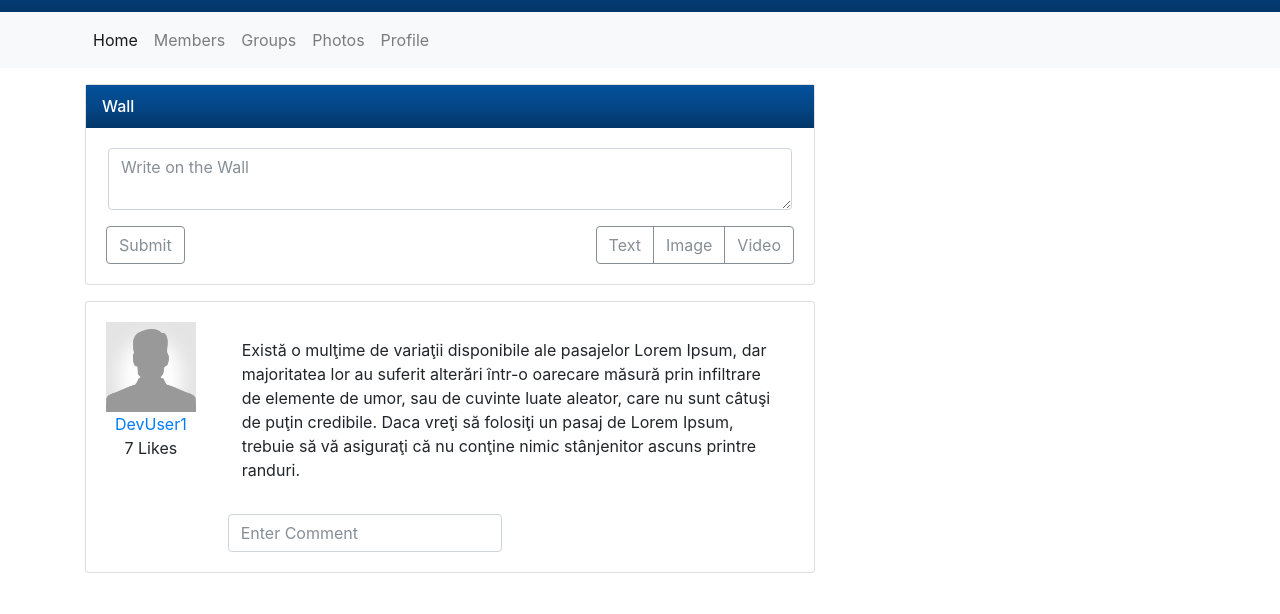
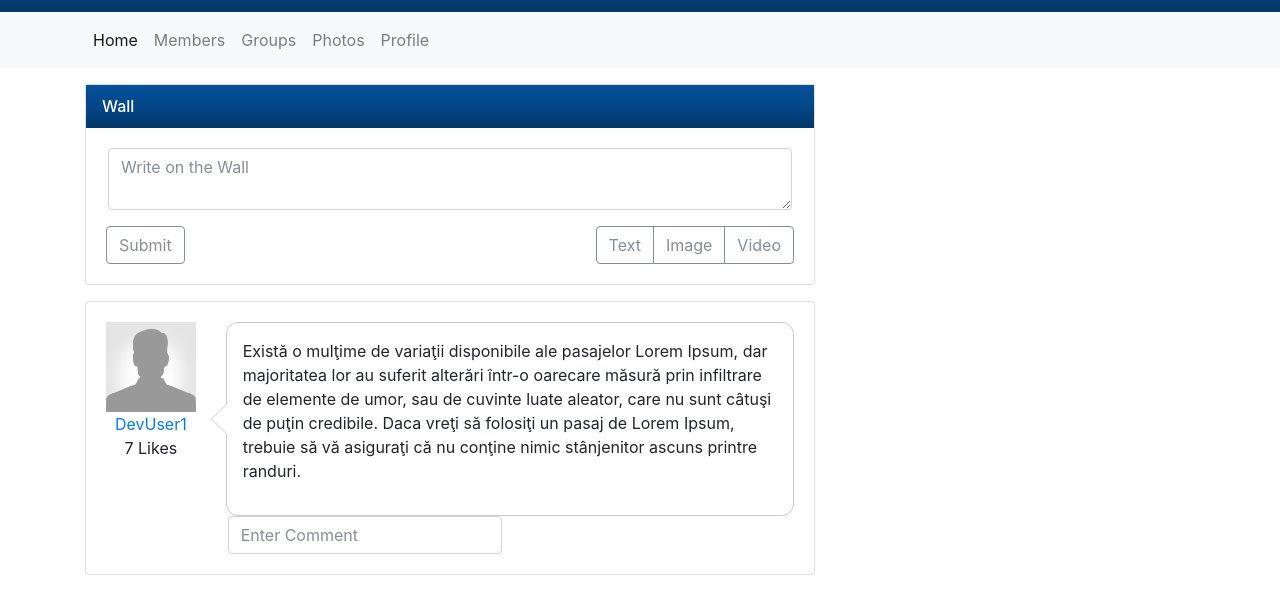
Before and after one commit to petriDiaconescu/Projects-in-Bootstrap-4, a website: page index.html in a window 1280 px wide. Shown: the part 82-696 px from the top of the page. Drawn offline with nearby package versions, Linux system fonts and the light colour scheme; files that its build step writes are made by us from their sources.

Commit message:
Style the border of bubble like an indicator that points to the avatar image

```diff
--- a/scss/style.scss
+++ b/scss/style.scss
@@ -51,7 +51,7 @@ header {
   padding: 1rem;
   background: #fff;
   border-radius: .75rem;
-  border: 1px solud #ccc;
+  border: 1px solid #ccc;
 
   &:after {
     content: '';
@@ -61,8 +61,23 @@ header {
     border-color: transparent #fff;
     display: block;
     width: 0;
+    z-index: 1;
     margin-top: -15px;
     left: -15px;
     top: 50%;
   }
+
+  &:before {
+    content: '';
+    position: absolute;
+    border-style: solid;
+    border-width: 15px 15px 15px 0;
+    border-color: transparent #ccc;
+    display: block;
+    width: 0;
+    z-index: 0;
+    margin-top: -15px;
+    left: -16px;
+    top: 50%;
+  }
 }
```
Also changed, not shown: snapshots/after.jpg, snapshots/before.jpg.
